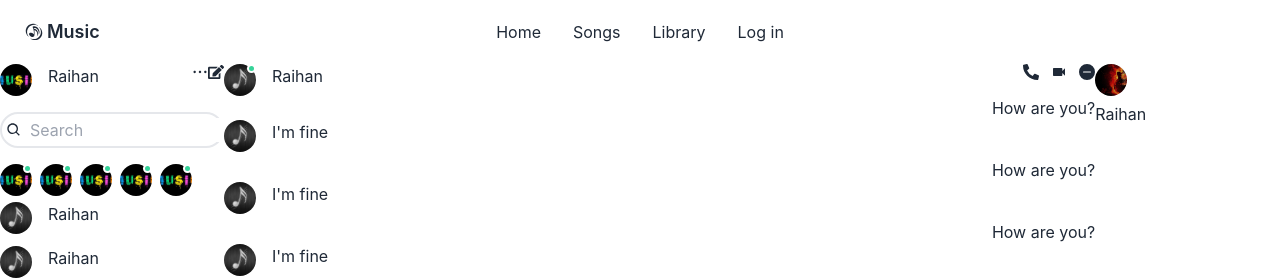
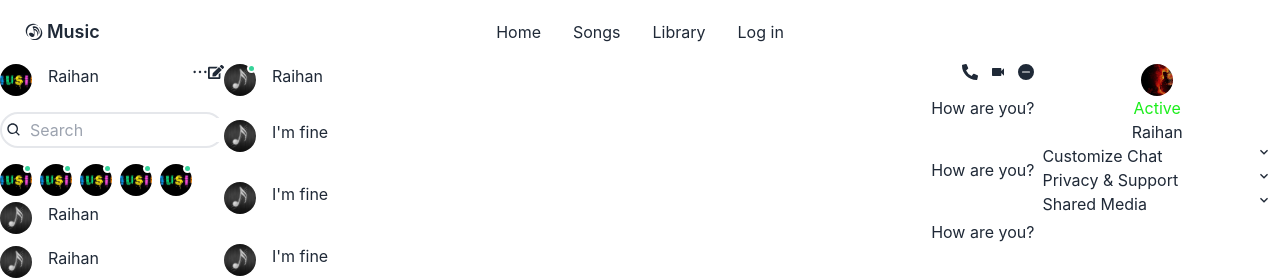
Before and after one commit to rhnchowdhury/Real-chat-app-client, a React (Create React App) app: page / in a window 1280 px wide. Shown: the top 280 px of the page. Built offline with nearby package versions, Linux system fonts and the light colour scheme; no server answers.

Commit message:
shared added

```diff
--- /dev/null
+++ b/src/Components/Pages/RightSides/InfoSec/InfoSec.css
@@ -0,0 +1,7 @@
+#gallery {
+    display: none;
+}
+
+#gallery:checked~.gallery {
+    display: block;
+}
--- a/src/Components/Pages/RightSides/InfoSec/InfoSec.js
+++ b/src/Components/Pages/RightSides/InfoSec/InfoSec.js
@@ -1,16 +1,41 @@
 import React from 'react';
+import { MdKeyboardArrowDown } from "react-icons/md";
 import img1 from '../../../assets/banner.jpg';
+import './InfoSec.css';
 
 const InfoSec = () => {
     return (
-        <section>
-            <div>
-                <div className="avatar">
+        <section className='mx-2'>
+            <input type="checkbox" id='gallery' />
+            <div className=' '>
+                <div className="avatar card-actions justify-center">
                     <div className="w-8 rounded-full">
                         <img src={img1} alt='' />
                     </div>
                 </div>
-                <p className='text-red'>Raihan</p>
+                <p className='text-center' style={{ color: 'rgb(27,238,27)' }}>Active</p>
+                <h6 className='text-center'>Raihan</h6>
+            </div>
+            <div>
+                <div className='flex justify-between'>
+                    <h6>Customize Chat</h6>
+                    <MdKeyboardArrowDown></MdKeyboardArrowDown>
+                </div>
+                <div className='flex justify-between'>
+                    <h6>Privacy & Support</h6>
+                    <MdKeyboardArrowDown></MdKeyboardArrowDown>
+                </div>
+                <div className='flex justify-between'>
+                    <h6>Shared Media</h6>
+                    <label htmlFor="gallery" className='cursor-pointer'><MdKeyboardArrowDown></MdKeyboardArrowDown></label>
+                </div>
+            </div>
+            <div className='gallery space-y-3 hidden'>
+                <img src={img1} alt='' className='h-20' />
+                <img src={img1} alt='' className='h-20' />
+                <img src={img1} alt='' className='h-20' />
+                <img src={img1} alt='' className='h-20' />
+                <img src={img1} alt='' className='h-20' />
             </div>
         </section>
     );
--- a/src/Components/Pages/RightSides/MessageSec/MessageSend.js
+++ b/src/Components/Pages/RightSides/MessageSec/MessageSend.js
@@ -29,7 +29,7 @@ const MessageSend = () => {
                 </div>
                 <div className='flex'>
                     <input type="text" placeholder='Aa' className='form-control rounded-lg border-2' />
-                    <label htmlFor="emoji">🙂</label>
+                    <label htmlFor="emoji" className='cursor-pointer'>🙂</label>
                 </div>
                 <div>
                     ❤
--- a/src/Components/Pages/RightSides/RightSide.js
+++ b/src/Components/Pages/RightSides/RightSide.js
@@ -8,7 +8,7 @@ const RightSide = () => {
             <div className='w-full'>
                 <MessageSec></MessageSec>
             </div>
-            <div className='w-56'>
+            <div className='w-80'>
                 <InfoSec></InfoSec>
             </div>
         </div>
```
